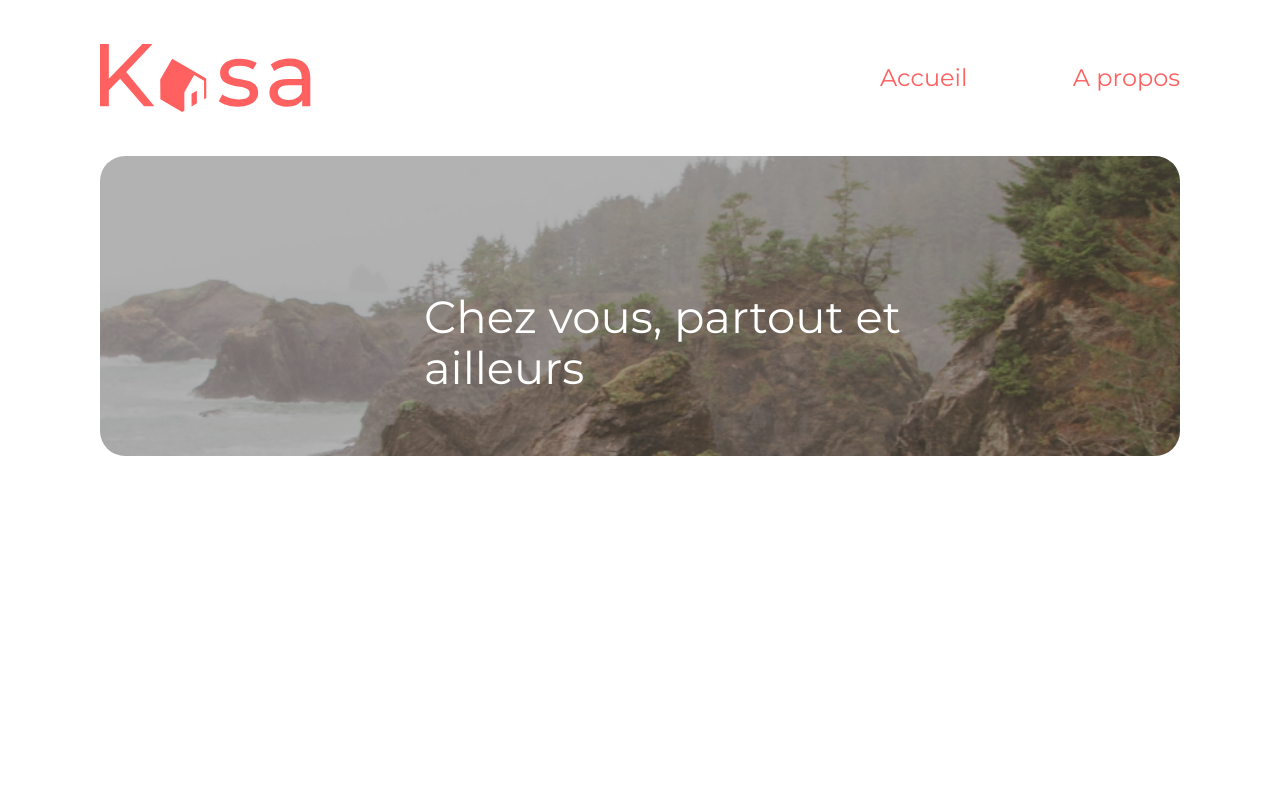
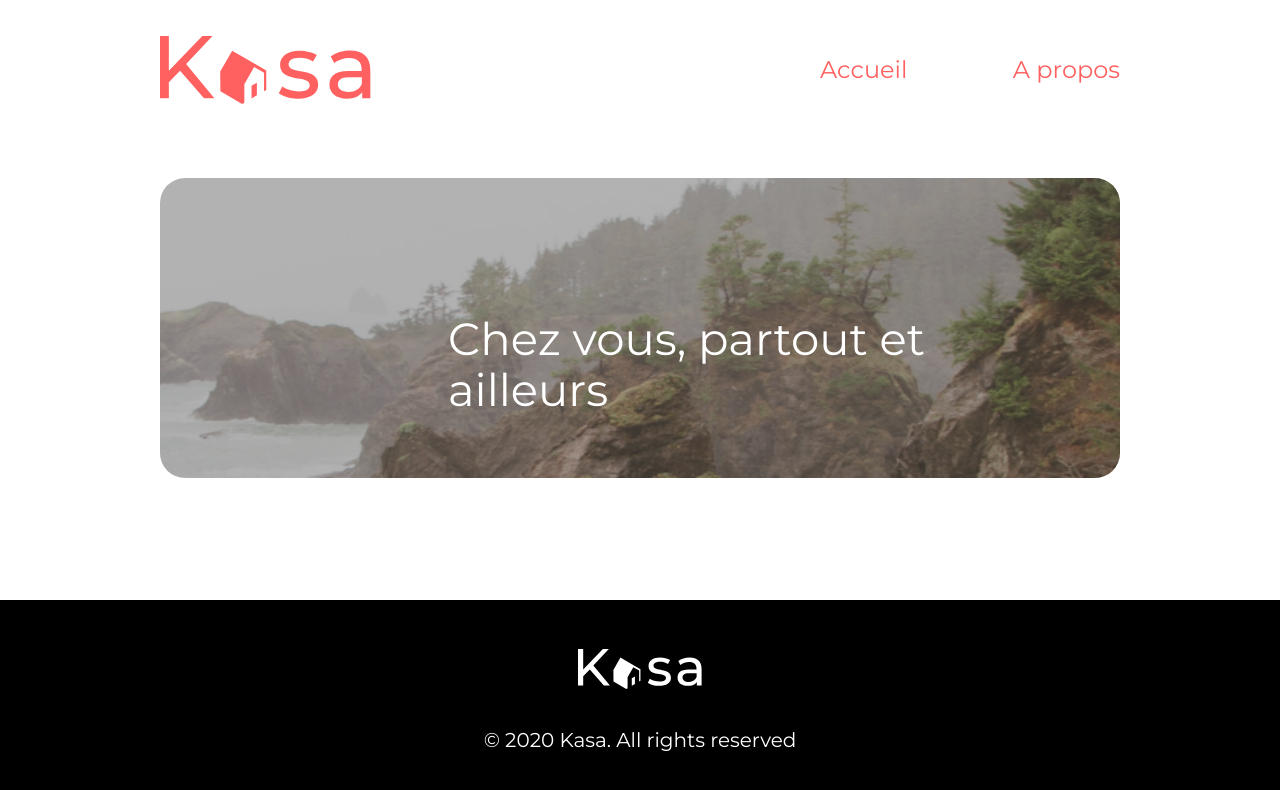
Before and after one commit to loumorganrene/Kasa, a React (Create React App) app: page / in a window 1280 px wide. Shown: the top 790 px of the page. Built offline with nearby package versions, Linux system fonts and the light colour scheme.

Commit message:
Router externalized, Banner decomposed, Footer update

```diff
--- /dev/null
+++ b/src/App.jsx
@@ -0,0 +1,31 @@
+import { BrowserRouter as Router, Routes, Route } from 'react-router-dom'
+import '@fontsource/montserrat'
+import './styles/normalize.css'
+import './styles/index.css'
+import Home from './pages/Home'
+import Error from './components/Error'
+import About from './pages/About'
+import Housing from './pages/Housing'
+import Footer from './components/Footer'
+import Header from './components/Header'
+
+function App() {
+    return (
+        <div className='page--container'>
+            <div className='content--container'>
+                <Router>
+                    <Header />
+                    <Routes>
+                        <Route path="/" element={<Home />} />
+                        <Route path="/about" element={<About />} />
+                        <Route path="/housing/:housingId" element={<Housing />} />
+                        <Route path="*" element={<Error />} />
+                    </Routes>
+                </Router>
+            </div>
+            <Footer />
+        </div>
+    )
+}
+
+export default App
--- a/src/components/Banner/index.jsx
+++ b/src/components/Banner/index.jsx
@@ -1,9 +1,10 @@
 import '../../styles/Banner.css'
 
-function Banner({ children }) {
+function Banner({ children, imageUrl }) {
     return (
-        <div class="brigthnessFilter">
-            {children}
+        <div className="brigthnessFilter">
+            <img className="home_hero_img" src={imageUrl} alt="Home Hero" />
+            <div className="transparent">{children ? children : null}</div>
         </div>
     )
 }
--- a/src/components/Error/index.jsx
+++ b/src/components/Error/index.jsx
@@ -1,10 +1,9 @@
 import { Link } from 'react-router-dom'
 import '../../styles/Error.css'
-import Header from '../../components/Header'
+
 function Error() {
     return (
         <div className="container">
-            <Header />
             <div className="errorMsg">
                 <h2>404</h2>
                 <p>Oups! La page que vous demandez n'existe pas.</p>
--- a/src/components/Footer/index.jsx
+++ b/src/components/Footer/index.jsx
@@ -1,5 +1,13 @@
+import '../../styles/Footer.css'
+import logo from '../../assets/logo.svg'
+
 function Footer() {
-  return
+    return (
+        <footer className="footer--container">
+            <img src={logo} alt="Kasa" className="footer_logo" />
+            <p>© 2020 Kasa. All rights reserved</p>
+        </footer>
+    )
 }
 
 export default Footer
--- a/src/index.jsx
+++ b/src/index.jsx
@@ -1,35 +1,28 @@
-import React from 'react'
+import * as React from 'react'
 import ReactDOM from 'react-dom/client'
-import { createBrowserRouter, RouterProvider } from 'react-router-dom'
-import '@fontsource/montserrat'
-import './styles/normalize.css'
-import './styles/index.css'
-import Home from './pages/Home'
-import Error from './components/Error'
-import About from './pages/About'
-import Housing from './pages/Housing'
 import reportWebVitals from './reportWebVitals'
+import App from './App'
 
-const router = createBrowserRouter([
-    {
-        path: '/',
-        element: <Home />,
-        errorElement: <Error />,
-    },
-    {
-        path: '/about',
-        element: <About />,
-    },
-    {
-        path: '/housing/:housingId',
-        element: <Housing />,
-    },
-])
+// const router = createBrowserRouter([
+//     {
+//         path: '/',
+//         element: <Home />,
+//         errorElement: <Error />,
+//     },
+//     {
+//         path: '/about',
+//         element: <About />,
+//     },
+//     {
+//         path: '/housing/:housingId',
+//         element: <Housing />,
+//     },
+// ])
 
 ReactDOM.createRoot(document.getElementById('root')).render(
-    <React.StrictMode>
-        <RouterProvider router={router} />
-    </React.StrictMode>
+        <React.StrictMode>
+          <App />
+        </React.StrictMode>
 )
 
 // If you want to start measuring performance in your app, pass a function
--- a/src/pages/About/index.jsx
+++ b/src/pages/About/index.jsx
@@ -1,14 +1,9 @@
-import Header from '../../components/Header'
 import Banner from '../../components/Banner'
 import HeroImg from '../../assets/about_hero_img_d.png'
 function About() {
     return (
         <div>
-            <Header />
-            <Banner>
-                <img className="home_hero_img" src={HeroImg} alt="Home Hero" />
-                <div className="transparent" />
-            </Banner>
+            <Banner imageUrl={HeroImg} />
         </div>
     )
 }
--- a/src/pages/Home/index.jsx
+++ b/src/pages/Home/index.jsx
@@ -1,19 +1,15 @@
-import Header from '../../components/Header'
+// import Header from '../../components/Header'
 import Banner from '../../components/Banner'
 import HeroImg from '../../assets/home_hero_img_d.png'
+
 
 function Home() {
     return (
         <div>
-            <Header />
-            <Banner>
-                <img className='home_hero_img'
-                    src={HeroImg}
-                    alt="Home Hero"
-                />
-                <div className="transparent">
-                    <h1 className="home_hero_text">Chez vous, partout et ailleurs</h1>
-                </div>
+            <Banner imageUrl={HeroImg}>
+                <h1 className="home_hero_text">
+                    Chez vous, partout et ailleurs
+                </h1>
             </Banner>
         </div>
     )
--- a/src/pages/Housing/index.jsx
+++ b/src/pages/Housing/index.jsx
@@ -1,8 +1,6 @@
-import Header from '../../components/Header'
 function Housing() {
     return (
         <div>
-            <Header />
             <h2> Fiche de logement</h2>
         </div>
     )
--- /dev/null
+++ b/src/styles/Footer.css
@@ -0,0 +1,21 @@
+footer {
+display: flex;
+flex-direction: column;
+justify-content: center;
+align-items: center;
+width: 100vw;
+height: 200px;
+background-color: black;
+color: white;
+}
+
+.footer_logo {
+    filter: brightness(10);
+    height: 20%;
+    margin-bottom: 40px;
+}
+
+footer p {
+    margin: 0;
+    font-size: 20px;
+}
--- a/src/styles/index.css
+++ b/src/styles/index.css
@@ -4,10 +4,25 @@
    --grey-clr: #f2f2f2;
 }
 
-body {
+/* body {
+
+} */
+
+.page--container {
+  display: flex;
+  flex-direction: column;
+  height: 100vh;
+  justify-content: space-between;
+  font-family: "Montserrat";
+  margin: 0;
+}
+
+.content--container {
+  display: flex;
+  flex-direction: column;
   justify-content: center;
-  margin: 40px 100px;
-  font-family: "Montserrat";
+  max-width: 100vw;
+  margin: 2rem 10rem;
 }
 
 code {
```
Also changed, not shown: src/styles/normalize.css.
